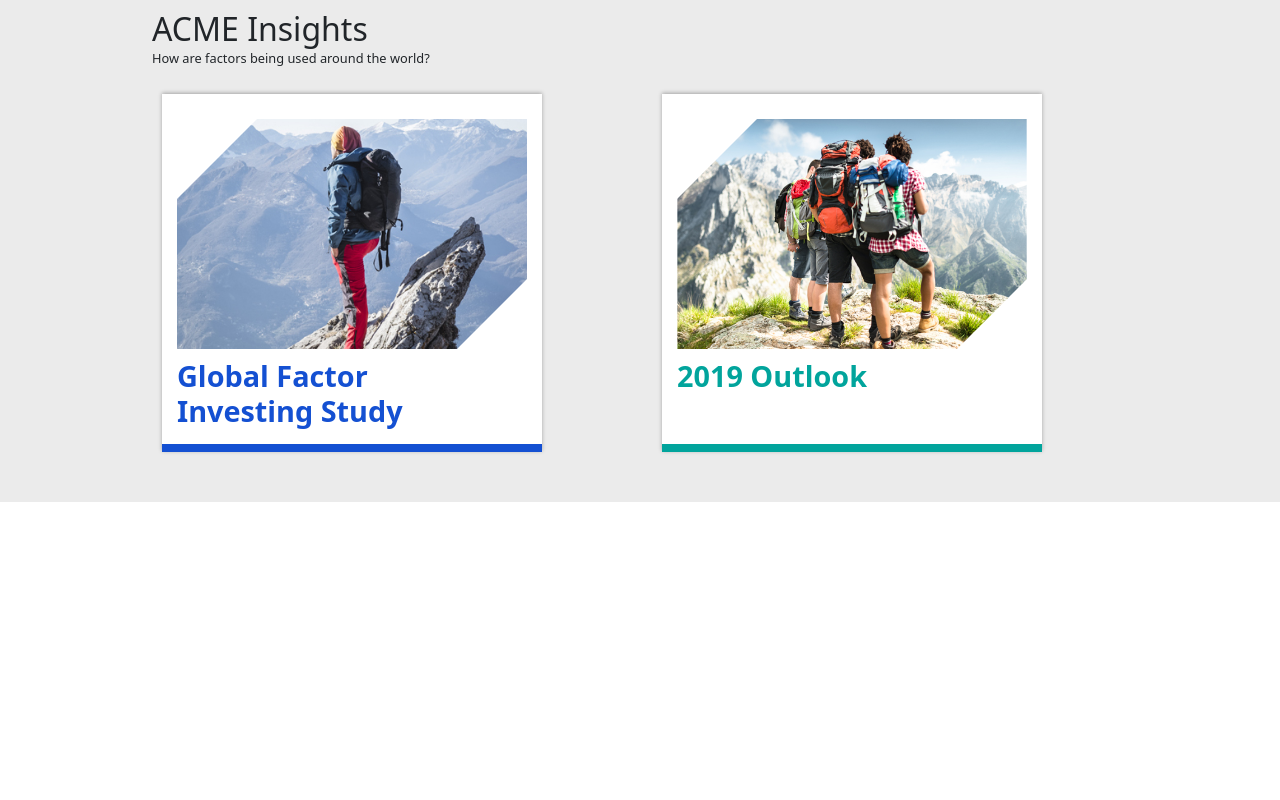
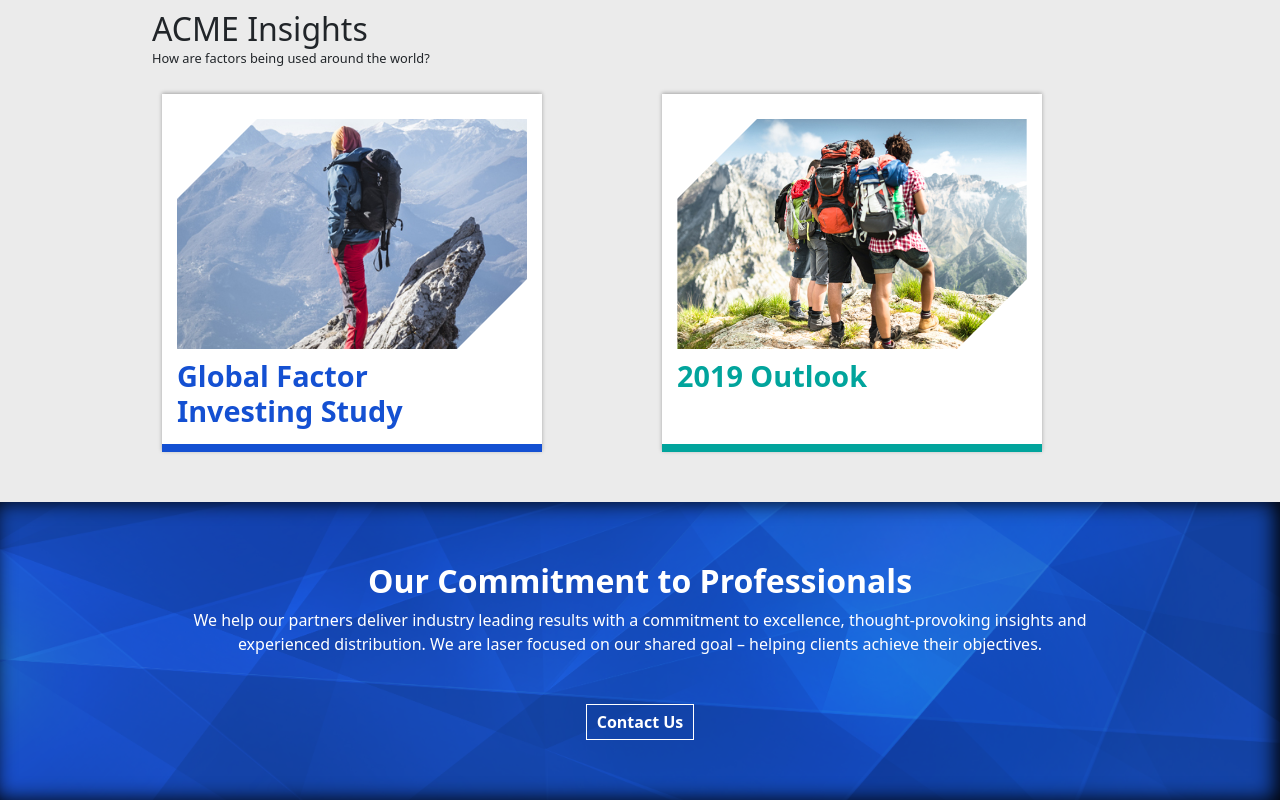
Before and after one commit to markdino/acme-corp, a React (Create React App) app: page / in a window 1280 px wide. Shown: the part 479-1279 px from the top of the page. Before the commit the page ends 981 px from the top, so only its background shows below. Built offline with nearby package versions, Linux system fonts and the light colour scheme.

Commit message:
feat: ContactUs

```diff
--- a/src/App.js
+++ b/src/App.js
@@ -1,6 +1,7 @@
 import Layout from './components/Layout'
 import Hero from './components/Hero'
 import Insights from './components/Insights'
+import ContactUs from './components/ContactUs'
 
 function App() {
   return (
@@ -8,6 +9,7 @@ function App() {
       <Layout>
         <Hero />
         <Insights />
+        <ContactUs />
       </Layout>
     </div>
   )
--- /dev/null
+++ b/src/components/ContactUs/index.js
@@ -0,0 +1,43 @@
+import { Container } from 'reactstrap'
+import styled from 'styled-components'
+import Button from '../common/Button'
+
+import bg from '../../assets/images/bgContact.jpg'
+
+const Main = styled.section`
+  background-image: url('${bg}');
+  background-size: cover;
+  background-position: center center;
+  text-align: center;
+  color: #fff;
+`
+const Wrapper = styled.div`
+  padding: 60px 0px;
+  background-color: rgba(20, 80, 210, 0.65);
+  box-shadow: inset -5px 0px 20px #000;
+`
+const Title = styled.h3`
+  font-weight: bold;
+  font-size: 2rem;
+`
+
+const ContactUs = () => {
+  return (
+    <Main>
+      <Wrapper>
+        <Container>
+          <Title>Our Commitment to Professionals</Title>
+          <p className='mb-5'>
+            We help our partners deliver industry leading results with a
+            commitment to excellence, thought-provoking insights and experienced
+            distribution. We are laser focused on our shared goal – helping
+            clients achieve their objectives.
+          </p>
+          <Button>Contact Us</Button>
+        </Container>
+      </Wrapper>
+    </Main>
+  )
+}
+
+export default ContactUs
--- /dev/null
+++ b/src/components/common/Button.js
@@ -0,0 +1,11 @@
+import styled from 'styled-components'
+
+const Button = styled.button`
+  color: #fff;
+  padding: 5px 10px;
+  border: 1px solid #fff;
+  font-weight: bold;
+  background-color: transparent;
+`
+
+export default Button
```
